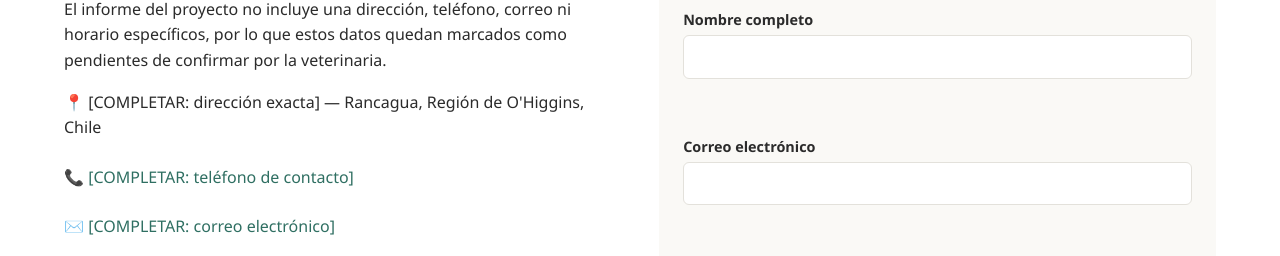
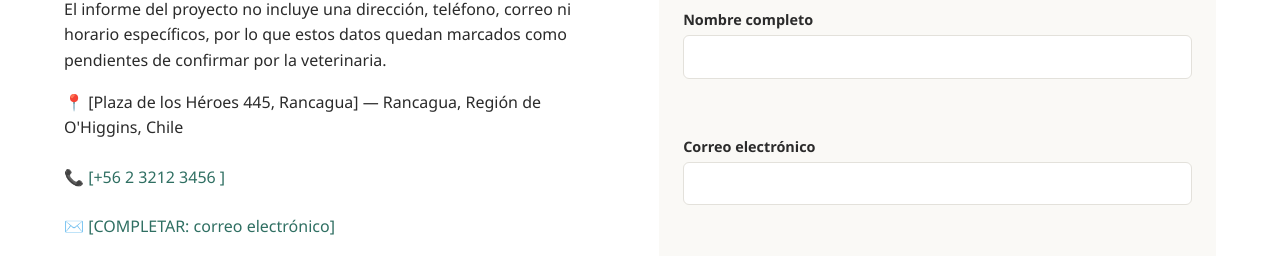
Before and after one commit to briveraac/EvP_veterinaria, a React (Vite) app: page / in a window 1280 px wide. Shown: the part 2411-2667 px from the top of the page. Built offline with nearby package versions, Linux system fonts and the light colour scheme.

Commit message:
Guarda cambios en veterinaria

```diff
--- a/src/components/sections/ContactSection.jsx
+++ b/src/components/sections/ContactSection.jsx
@@ -11,11 +11,11 @@ function ContactSection() {
           </p>
           <address>
             <p>
-              <span aria-hidden="true">📍</span> [COMPLETAR: dirección exacta] — Rancagua, Región
+              <span aria-hidden="true">📍</span> [Plaza de los Héroes 445, Rancagua] — Rancagua, Región
               de O'Higgins, Chile
             </p>
             <p>
-              <span aria-hidden="true">📞</span> <a href="#">[COMPLETAR: teléfono de contacto]</a>
+              <span aria-hidden="true">📞</span> <a href="#">[+56 2 3212 3456 ]</a>
             </p>
             <p>
               <span aria-hidden="true">✉️</span> <a href="#">[COMPLETAR: correo electrónico]</a>
```
